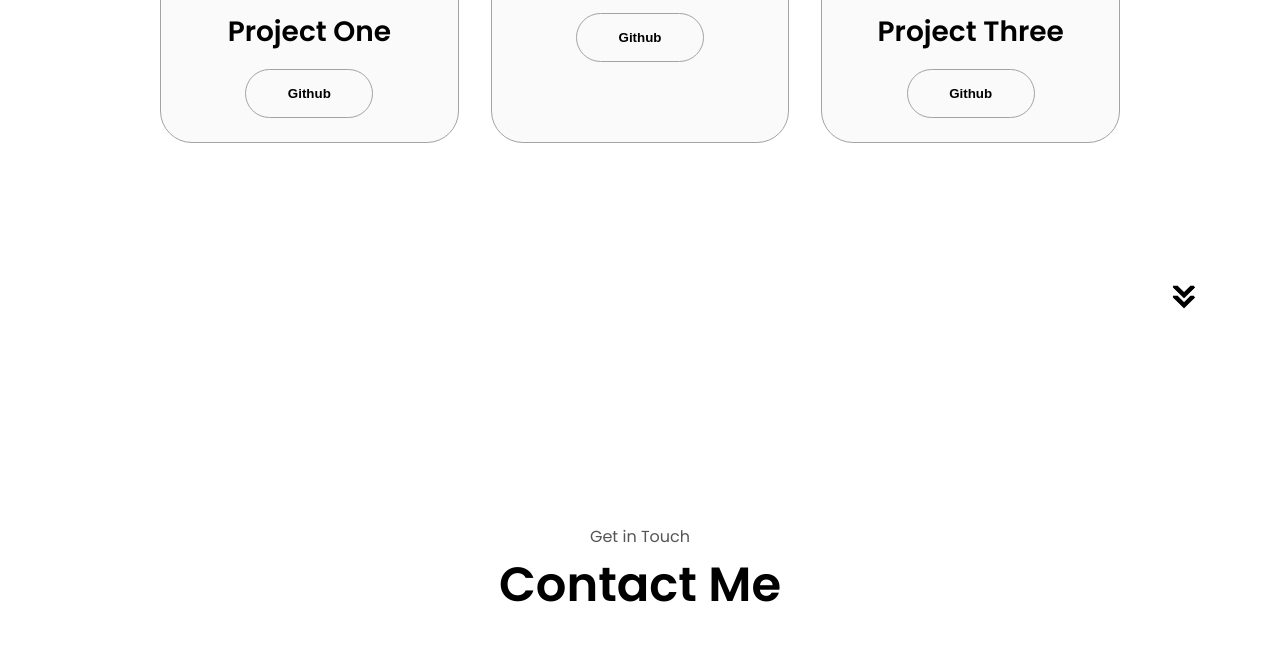
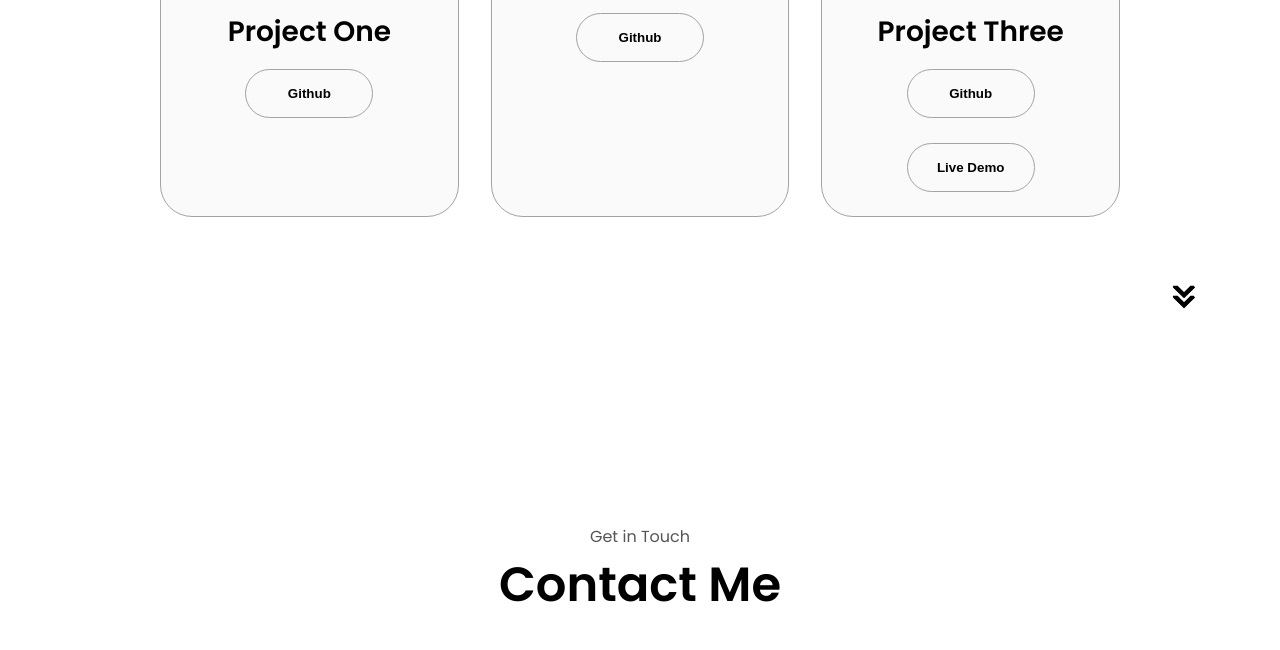
Before and after one commit to AngeliqueLewis/html-css-js-portfolio, a plain HTML site: page index.html in a window 1280 px wide. Shown: the part 2847-3497 px from the top of the page. Drawn offline with Linux system fonts and the light colour scheme; files whose address does not match are found by name.

```diff
--- a/index.html
+++ b/index.html
@@ -258,6 +258,13 @@
                  onclick="location.href='https://github.com/nazincode/itravel'">Github
                 </button>
             </div>
+            <br />
+            <div class="btn-container">
+                <button
+                 class="btn btn-color-2 project-btn"
+                 onclick="location.href='https://itravelgpt.netlify.app/'">Live Demo
+                </button>
+            </div>
             </div>
         </div>
         </div>
@@ -274,7 +281,7 @@
             <img src="./assets/email.png"
             alt="Email icon"
             class="icon contact-icon email-icon"/>
-            <p><a href="mailto:examplemail@gmail.com">Lewisangelique.c@gmail.com</a></p>
+            <p><a href="mailto:lewisangelique.c@gmail.com">Lewisangelique.c@gmail.com</a></p>
             </div>
             <div class="contact-info-container">
         <img src="./assets/linkedin.png"
```
Also changed, not shown: assets/moon.png (added), assets/sun.png (added), 2 other files.
